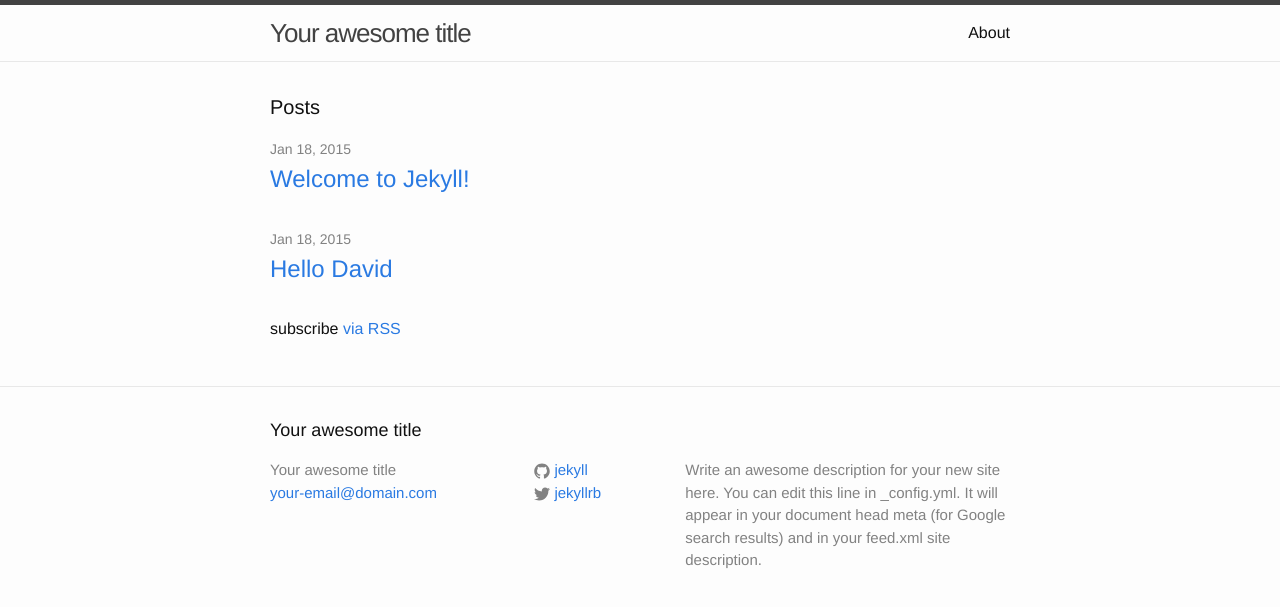
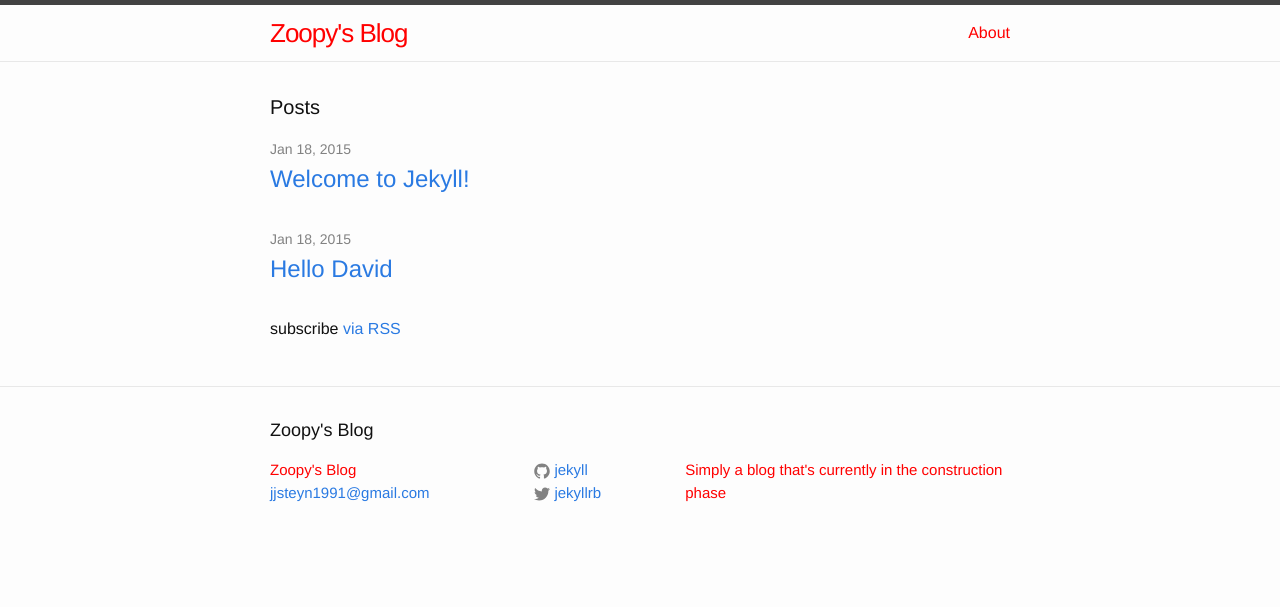
Before and after one commit to drubin/jjdomain, a Jekyll site: the page built from index.html, in a window 1280 px wide. Shown: the top 607 px of the page. Built offline with Jekyll 4.4.1, drawn with Linux system fonts in a browser that asks for light colours.

Commit message:
playing around with CSS
Just playing around with CSS. I'm not entirely sure I understand the
Inspect Element thing in Chrome that well, but for now I'm simply trying
to change the background color to black and the text to red.

```diff
--- a/_config.yml
+++ b/_config.yml
@@ -1,10 +1,7 @@
 # Site settings
-title: Your awesome title
-email: your-email@domain.com
-description: > # this means to ignore newlines until "baseurl:"
-  Write an awesome description for your new site here. You can edit this
-  line in _config.yml. It will appear in your document head meta (for
-  Google search results) and in your feed.xml site description.
+title: Zoopy's Blog
+email: jjsteyn1991@gmail.com
+description: Simply a blog that's currently in the construction phase
 baseurl: "" # the subpath of your site, e.g. /blog/
 url: "http://yourdomain.com" # the base hostname & protocol for your site
 twitter_username: jekyllrb
--- a/_sass/_layout.scss
+++ b/_sass/_layout.scss
@@ -19,7 +19,7 @@
 
     &,
     &:visited {
-        color: $grey-color-dark;
+        color: red;
     }
 }
 
@@ -32,7 +32,7 @@
     }
 
     .page-link {
-        color: $text-color;
+        color: red;
         line-height: $base-line-height;
 
         // Gaps between nav items, but not on the first one
@@ -45,7 +45,7 @@
         position: absolute;
         top: 9px;
         right: 30px;
-        background-color: $background-color;
+        background-color: black;
         border: 1px solid $grey-color-light;
         border-radius: 5px;
         text-align: right;
@@ -109,7 +109,7 @@
 
 .footer-col-wrapper {
     font-size: 15px;
-    color: $grey-color;
+    color: red;
     margin-left: -$spacing-unit / 2;
     @extend %clearfix;
 }
```
